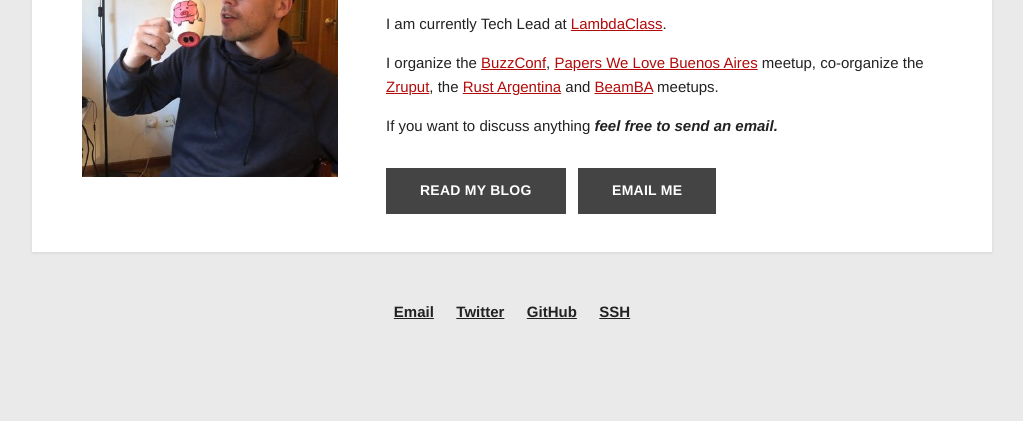
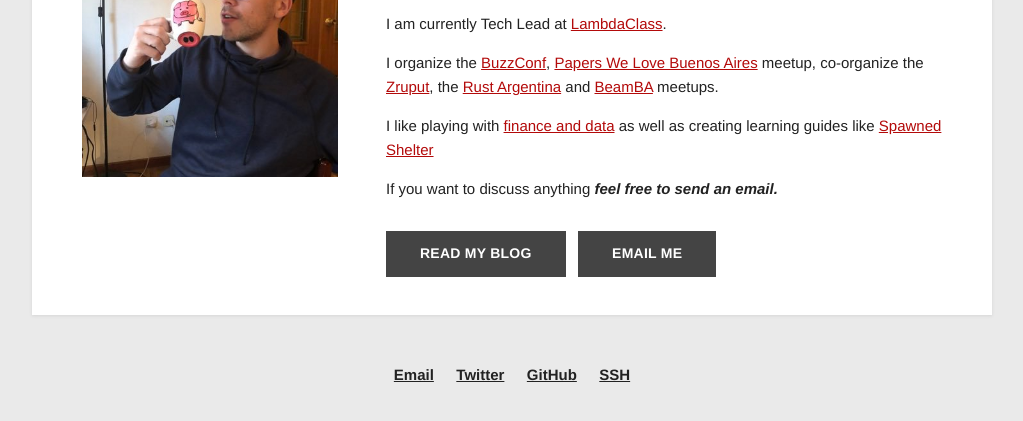
Before and after one commit to unbalancedparentheses/federicocarrone.com, a plain HTML site: page index.html in a window 1280 px wide. Shown: the part 167-588 px from the top of the page, without its empty margins (128-1151 px from the left). Drawn offline with Linux system fonts and the light colour scheme.

Commit message:
Update index.html

```diff
--- a/index.html
+++ b/index.html
@@ -22,6 +22,8 @@
         <p>I organize the <a href="https://buzzconf.org/">BuzzConf</a>, <a href="https://paperswelove.org/buenos-aires/">Papers We Love Buenos Aires</a> meetup,
           co-organize the <a href="https://zruput.org/">Zruput</a>, the <a href="https://www.meetup.com/Rust-Argentina">Rust Argentina</a> and
           <a href="https://www.meetup.com/BeamBA/">BeamBA</a> meetups.</p>
+
+        <p>I like playing with <a href="https://lambdaclass.com/finance_playground/">finance and data</a> as well as creating learning guides like <a href="http://spawnedshelter.com/">Spawned Shelter</a><p>
         <p>If you want to discuss anything <i><b>feel free to send an email.</b></i></p>
 
         <ul>
```
